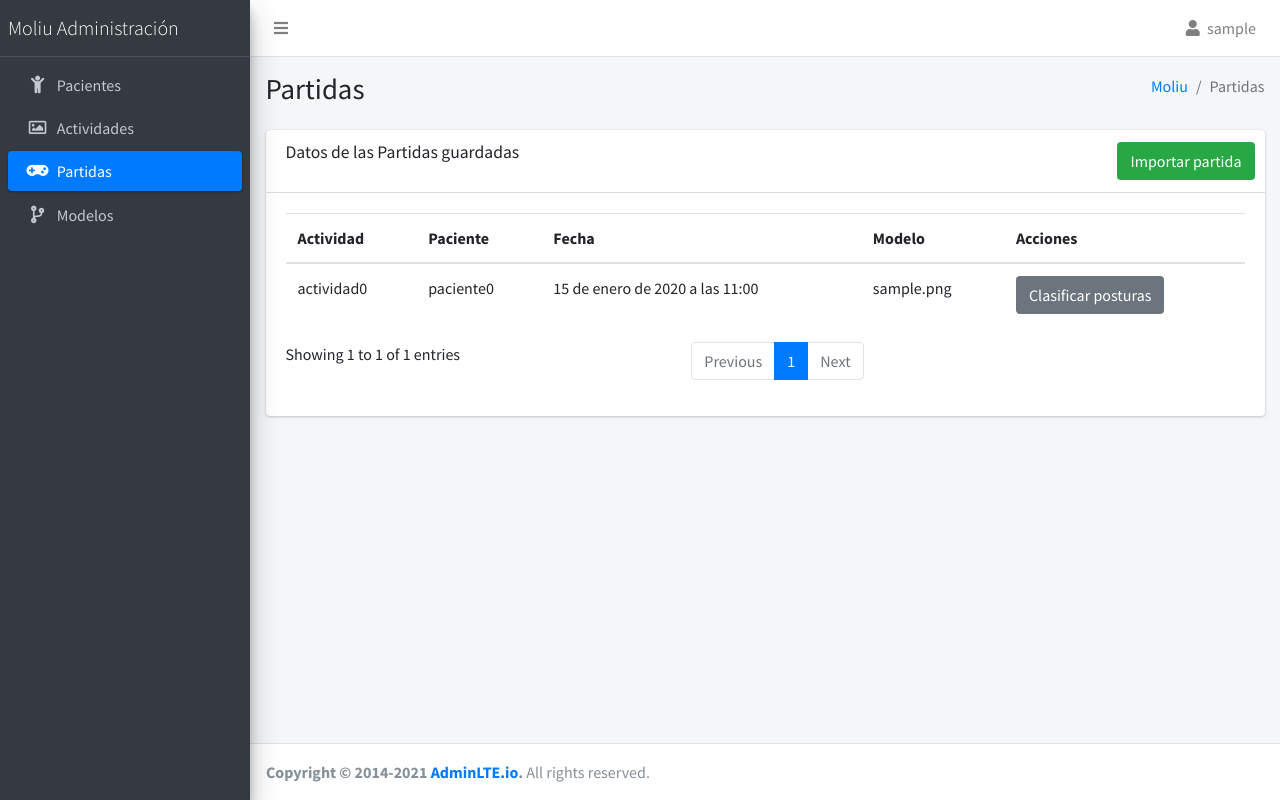
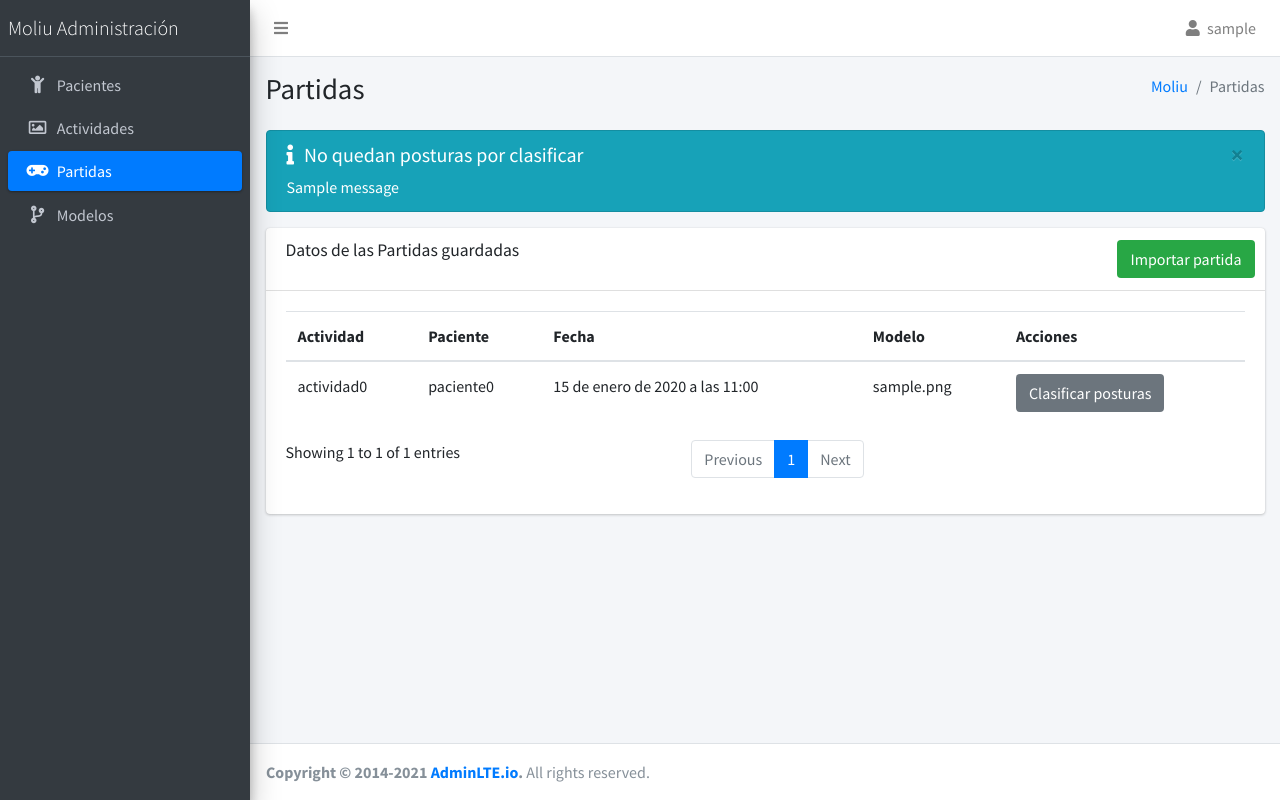
Before and after one commit to jcgamez/TFG-moliu, a Django app: page /games in a window 1280 px wide. Run offline with Django 4.2, Linux system fonts and the light colour scheme; a user stored in the database is signed in; data comes from the database, SQL or seed files in the repository; tables that the repository leaves empty hold one stand-in row (values such as "Sample post"); one stand-in notice (Sample message) is shown; some libraries are stand-ins or nearby versions.

Commit message:
feat: allow to import games only using avi files
Also, show an alert when trying to classify postures of
a game which has all its postures already classified

```diff
--- a/moliuWeb/forms.py
+++ b/moliuWeb/forms.py
@@ -1,6 +1,8 @@
 from django import forms
 from .models import Game, Posture
 from django.contrib.auth import forms as authForms
+from django.core.exceptions import ValidationError
+import magic
 
 
 class LoginForm(authForms.AuthenticationForm):
@@ -30,6 +32,12 @@ class ImportGame(forms.ModelForm):
             "video": forms.ClearableFileInput(attrs={"style": "display:none"}),
         }
 
+    def clean_video(self):
+        data = self.cleaned_data["video"]
+        if magic.from_buffer(data.read(2048), mime=True) != "video/x-msvideo":
+            raise (ValidationError('El archivo de la partida debe ser ".avi"'))
+        return data
+
 
 class ClassifyPosture(forms.ModelForm):
     class Meta:
--- a/moliuWeb/templates/moliuWeb/games.html
+++ b/moliuWeb/templates/moliuWeb/games.html
@@ -5,7 +5,7 @@
 
 <section class="content-header">
   <div class="container-fluid">
-      <div class="row mb-2">
+    <div class="row mb-2">
       <div class="col-sm-6">
         <h1 class="m-0">Partidas</h1>
       </div>
@@ -22,6 +22,25 @@
 <!-- Main content -->
 <section class="content">
   <div class="container-fluid">
+
+    {% if form.errors %}
+      <div class="alert alert-danger alert-dismissible">
+        <button type="button" class="close" data-dismiss="alert" aria-hidden="true">&times;</button>
+        <h5><i class="icon fas fa-ban"></i>Importación de partida incorrecta</h5>
+        {{ form.errors.video.as_text }}
+      </div>
+    {% endif %}
+
+    {% if messages %}
+      {% for message in messages %}
+        <div class="alert alert-info alert-dismissible">
+          <button type="button" class="close" data-dismiss="alert" aria-hidden="true">&times;</button>
+          <h5><i class="icon fas fa-info"></i>No quedan posturas por clasificar</h5>
+          {{ message }}
+        </div>
+      {% endfor %}
+    {% endif %}
+
     <div class="row">
       <div class="col-12">
         <div class="card">
--- a/moliuWeb/utils.py
+++ b/moliuWeb/utils.py
@@ -14,7 +14,6 @@ def importGame(gameVideo) -> None:
 
 def extractFramesFromVideo(game: Game) -> None:
     try:
-        print(game.video.path)
         videoInfo = ffmpeg.probe(game.video.path)
     except ffmpeg.Error as e:
         print("stdout:", e.stdout.decode("utf8"))
--- a/moliuWeb/views.py
+++ b/moliuWeb/views.py
@@ -1,8 +1,9 @@
 from django.http import HttpResponseRedirect
-from django.shortcuts import render, get_object_or_404
+from django.shortcuts import redirect, render, get_object_or_404
 from django.contrib.auth import views as auth_views
 from django.contrib.auth.decorators import login_required
 from django.contrib.auth.mixins import LoginRequiredMixin
+from django.contrib import messages
 from django.urls import reverse
 from django.views import View, generic
 from .models import Posture, Patient, Activity, Game, Model
@@ -58,16 +59,25 @@ class GamesView(LoginRequiredMixin, generic.ListView):
             video = importGameForm.cleaned_data["video"]
             importGame(video)
             return HttpResponseRedirect(reverse("moliuWeb:games"))
-
-        return render(request, self.template_name, {"form": importGameForm})
+        else:
+            context = {"object_list": Game.objects.all(), "form": importGameForm}
+            return render(request, self.template_name, context=context)
 
 
 class ClassifyPostures(LoginRequiredMixin, View):
     def get(self, request, gameId):
         game = get_object_or_404(Game, pk=gameId)
         postures = Posture.objects.filter(game=game, isScored=False)
+
+        if not postures:
+            messages.info(
+                request, "Todas las posturas de la partida seleccionada han sido ya puntuadas"
+            )
+            return redirect("moliuWeb:games")
+
         posture = random.choice(postures)
         classifyPostureForm = ClassifyPosture
+
         return render(
             request,
             "moliuWeb/classifyPostures.html",
--- a/requirements.txt
+++ b/requirements.txt
@@ -2,3 +2,4 @@ Django==4.0.2
 psycopg2-binary==2.9.3
 ffmpeg-python==0.2.0
 shortuuid==1.0.8
+python-magic==0.4.25
```
Also changed, not shown: moliu/settings.py (+13 -5 lines).
